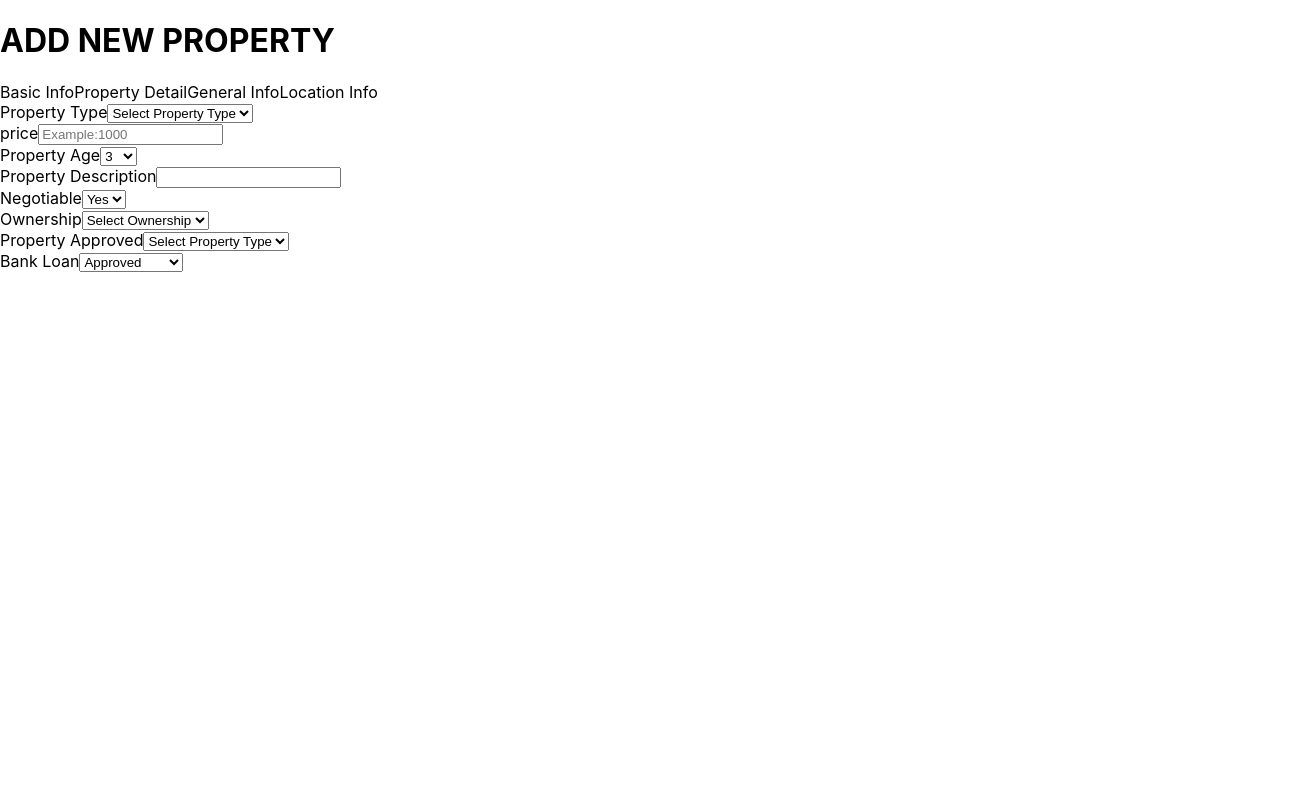
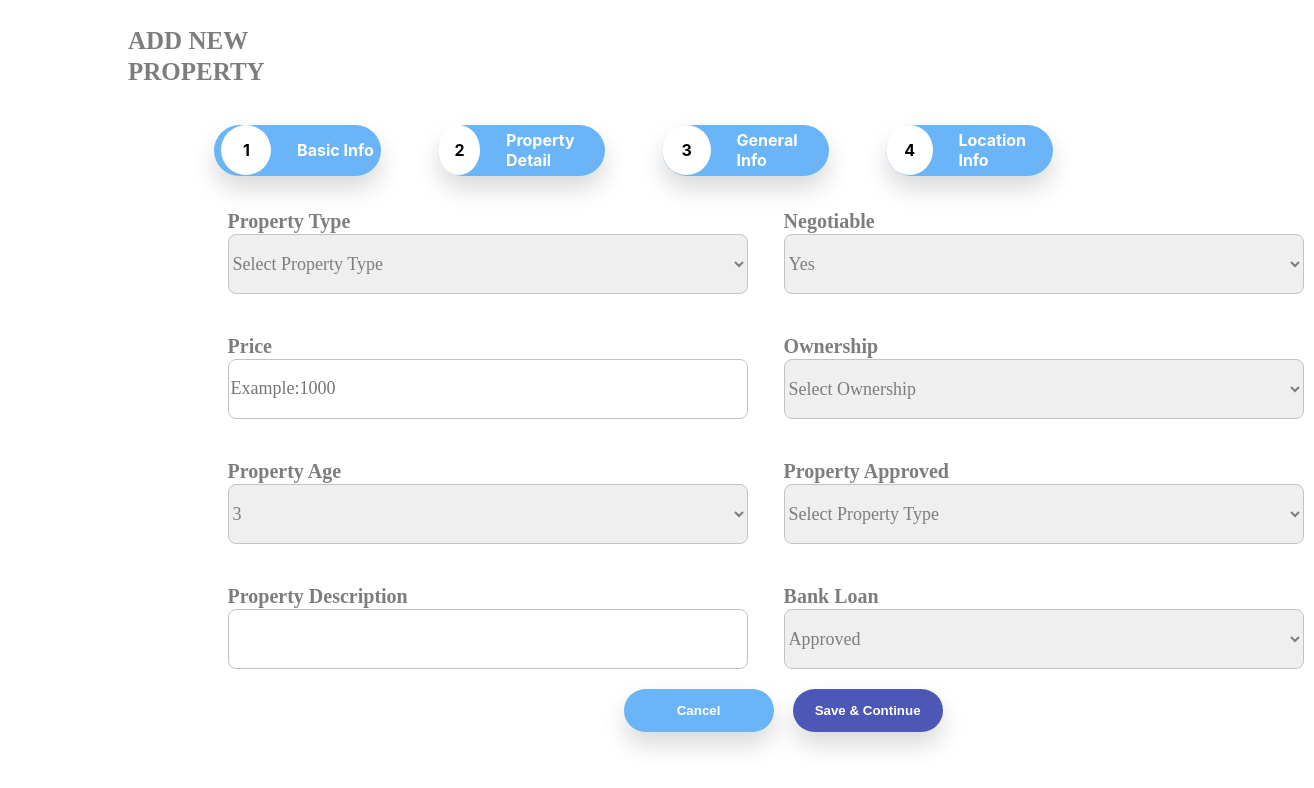
Before and after one commit to irfanopc/Real-Estate-Frontend, a React (Create React App) app in the folder realestatefrontend/: page / in a window 1280 px wide. Shown: the top 788 px of the page, 1314 px wide, since content can reach past the window. Built offline with nearby package versions, Linux system fonts and the light colour scheme.

Commit message:
basic info page

```diff
--- a/realestatefrontend/src/App.js
+++ b/realestatefrontend/src/App.js
@@ -1,12 +1,13 @@
 //import './BasicInfo';
 import './App.css';
+import AddProperty from './components/AddProperty';
 import BasicInfo from './components/BasicInfo';
 
 function App() {
   return (
     <div className="BasicInfo">
      <BasicInfo/>
-
+      {/* <AddProperty/> */}
     </div>
   );
 }
--- /dev/null
+++ b/realestatefrontend/src/components/AddProperty.css
@@ -0,0 +1,70 @@
+.addNewProperty{
+    width: 100%;
+    height: 6vmax;
+    border: none;
+    display: flex;
+    align-items: center;
+    justify-content: center;
+}
+
+.addNewPages{
+    width: 70%;
+    height: 4vmax;
+    border: none;
+    display: flex;
+    align-items: center;
+    justify-content: space-around;
+    /* border-radius: 2vmax; */
+}
+.addNewPages:hover{
+    border: 2px solid #6AB4F8 ;
+    cursor: pointer;
+
+    /* border-radius: 2vmax; */
+}
+
+.addNewPages > div{
+    margin-right: 1vmax;
+    width: 13vmax;
+    height: 4vmax;
+    border: none;
+    border-radius: 3vmax;
+    display: flex;
+    justify-content:center;
+    gap: 2vmax;
+    align-items: center;
+    box-shadow: 0px 13px 25px rgba(0, 0, 0, 0.15);
+}
+
+.addNewPages > div > span {
+    width: 50px;
+    height: 50px;
+    border: none;
+    border-radius: 50%;
+    background-color: white;
+    color: black;
+    display: flex;
+    align-items: center;
+    justify-content:center;
+}
+
+.tabs{
+    background-color: #6AB4F8;
+    color: white;
+    font-weight: 700;
+
+}
+
+h3{
+    width: 15vmax;
+    font-family: 'Source Sans Pro';
+    font-style: normal;
+    font-weight: 600;
+    font-size: 25px;
+    line-height: 31px;
+    text-transform: uppercase;
+    color: #7D7D7D;
+    margin-left: 10vmax;
+    border: none;
+    box-sizing: border-box;
+}
--- /dev/null
+++ b/realestatefrontend/src/components/AddProperty.js
@@ -0,0 +1,25 @@
+import React from "react";
+import "./AddProperty.css";
+const AddNewProperty = () => {
+    return (
+        <>
+        <h3>ADD NEW PROPERTY</h3>
+
+        <div className="addNewProperty">
+
+ <div className="addNewPages">
+    <div  className="tabs"><span>1</span> <div>Basic Info</div></div>
+     <div className="tabs"><span>2</span><div>Property Detail</div></div>
+     <div className="tabs"><span>3</span><div>General Info</div></div>
+     <div className="tabs"><span>4</span><div>Location Info</div></div>
+ </div>
+
+</div>
+</>
+
+
+
+);
+};
+
+export default AddNewProperty;
--- /dev/null
+++ b/realestatefrontend/src/components/BasicInfo.css
@@ -0,0 +1,91 @@
+.basicInfo {
+    width: 1088px;
+    height: 585px;
+    /* border: 20px solid black; */
+    top: 30%;
+    left: 45%;
+    border-radius: 5px;
+    /* background: #F5F5F5; */
+    display: grid;
+    grid-template-columns: auto auto auto;
+    margin-left: 17vmax;
+}
+
+
+#selectBox{
+    width: 520px;
+    height: 60px;
+    top: 428px;
+    left: 421px;
+    border: 1px solid #C3C3C3;
+    border-radius: 8px;
+    box-sizing: border-box;
+    font-family: 'Source Sans Pro';
+font-style: normal;
+font-weight: 400;
+font-size: 18px;
+line-height: 23px;
+/* identical to box height */
+
+
+color: #7D7D7D
+
+}
+
+.leftSide{
+    float: left;
+    display: flex;
+    flex-wrap: wrap;
+    padding: 20px 10px 20px 10px ;
+}
+
+.rightSide{
+    float: right;
+    display: flex;
+
+    padding: 20px 10px 20px 10px ;
+}
+
+.saveContinue button {
+    width: 150px;
+    height: 43px;
+    background: #4C57B6;
+    box-shadow: 0px 10px 25px rgb(0 0 0 / 13%);
+    border: none;
+    border-radius: 500px;
+    color:#FFFFFF;
+    font-weight: 600;
+    box-shadow: 0px 13px 25px rgba(0, 0, 0, 0.15);
+    cursor: pointer;
+
+}
+
+.cancel button {
+    width: 150px;
+    height: 43px;
+    background: #6AB4F8;
+    box-shadow: 0px 10px 25px rgb(0 0 0 / 13%);
+    border: none;
+    border-radius: 500px;
+    color:#FFFFFF;
+    font-weight: 600;
+    box-shadow: 0px 13px 25px rgba(0, 0, 0, 0.15);
+    cursor: pointer;
+}
+
+.cancel{
+    padding-left: 406px;
+}
+
+.saveContinue{
+    padding-left: 19px;
+}
+
+.propertyType{
+    font-family: 'Source Sans Pro';
+    font-style: normal;
+    font-weight: 600;
+    font-size: 20px;
+    line-height: 25px;
+    color: #7D7D7D;
+}
--- a/realestatefrontend/src/components/BasicInfo.js
+++ b/realestatefrontend/src/components/BasicInfo.js
@@ -1,43 +1,40 @@
 import React from "react";
+import AddNewProperty from "./AddProperty";
 //import Display from "./Display";
-//import "./BasicInfo.css";
+import "./BasicInfo.css";
 
 //import Dropdown from 'react-bootstrap/Dropdown';
 
 const BasicInfo = () => {
 return (
-      <div className="BasicInfo">
-        <div><h1>ADD NEW PROPERTY</h1></div>
-        <div>
-            <span>Basic Info</span>
-            <span>Property Detail</span>
-            <span>General Info</span>
-            <span>Location Info</span>
-        </div>
-        <div>
+  <>
+  <AddNewProperty/>
+  <div className="basicInfo">
+
+
         <span>
-            <div>
-              <label>
+            <div className="leftSide">
+              <label className="propertyType">
               Property Type
-              <select>
+              <select id="selectBox">
               <option>Select Property Type</option>
               <option>Flat</option>
-          <option>Plot</option>
-          <option>House</option>
+              <option>Plot</option>
+              <option>House</option>
               </select>
               </label>
+            </div>
+
+        <div className="leftSide">
+        <label className="propertyType">Price</label>
+          <input id="selectBox" placeholder="Example:1000"/>
         </div>
 
-        <div>
-          price
-          <input placeholder="Example:1000"/>
-        </div>
-
-        <div>
-          <label>
+        <div className="leftSide">
+          <label className="propertyType">
           Property Age
 
-        <select>
+        <select id="selectBox">
           <option>3</option>
           <option>7</option>
           <option>10</option>
@@ -45,18 +42,23 @@ return (
               </label>
         </div>
 
-        <div>
-          Property Description
-          <input placeholder=""/>
+        <div className="leftSide">
+        <label className="propertyType">Property Description</label>
+          <input  id="selectBox" placeholder=""/>
         </div>
+
+        <div className="cancel">
+             <button>Cancel</button>
+          </div>
+
         </span>
 
         <span>
-            <div>
-              <label>
+            <div className="rightSide">
+              <label className="propertyType">
               Negotiable
 
-              <select>
+              <select id="selectBox">
           <option>Yes</option>
           <option>No</option>
 
@@ -64,11 +66,11 @@ return (
               </label>
         </div>
 
-        <div>
+        <div className="rightSide">
 
-          <label>
+          <label className="propertyType">
           Ownership
-        <select>
+        <select id="selectBox">
         <option>Select Ownership</option>
         <option>Given</option>
           <option>Not given</option>
@@ -78,10 +80,10 @@ return (
 
         </div>
 
-        <div>
-          <label>
+        <div className="rightSide">
+          <label className="propertyType">
             Property Approved
-          <select>
+          <select id="selectBox">
           <option value="disabled select">Select Property Type</option>
           <option value="yes">Yes</option>
           <option value="no">No</option>
@@ -92,12 +94,12 @@ return (
 
         </div>
 
-        <div>
+        <div className="rightSide">
 
-          <label>
+          <label className="propertyType">
           Bank Loan
 
-          <select>
+          <select id="selectBox">
           <option>Approved</option>
           <option>Not Approved</option>
 
@@ -105,11 +107,14 @@ return (
               </label>
         </div>
 
+        <div className="saveContinue">
+             <button>Save & Continue</button>
+          </div>
+
         </span>
+        </div>
+  </>
 
-
-        </div>
-      </div>
     );
   };
 
```
